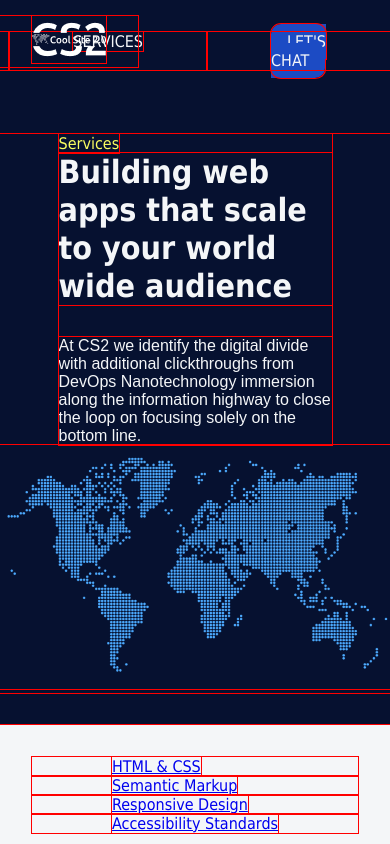
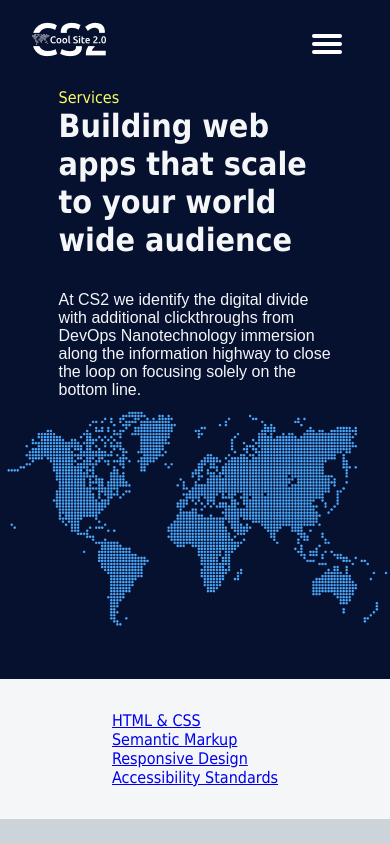
Before and after one commit to KuzneY2K/coolsite, a plain HTML site: page index.html in a window 390 px wide. Shown: the top 844 px of the page. Drawn offline with Linux system fonts and the light colour scheme.

Commit message:
This now looks ok on mobile

```diff
--- a/index.html
+++ b/index.html
@@ -10,6 +10,11 @@
 <header>
     <div class="nav">
         <div class="logo-container"><img src="./images/coolsite-logo.png" alt="coolsite-logo"></div>
+        <div class="menubutton">
+            <span class="menubuttonbar"></span>
+            <span class="menubuttonbar"></span>
+            <span class="menubuttonbar"></span>
+        </div>
         <div class="navlinks">
             <ul>
                 <li><a href="#">ABOUT US</a></li>
--- a/style.css
+++ b/style.css
@@ -2,7 +2,7 @@
     margin: 0;
     padding: 0;
     box-sizing: border-box;
-    outline: 1px solid red;
+    /* outline: 1px solid red; */
 }
 
 :root {
@@ -12,11 +12,30 @@
     --accent-two: #fafd61;
 }
 
+.menubutton {
+    /* NOTE ENABLE FLEX if less than 970 px */
+    display: none;
+    flex-direction: column;
+    position: relative;
+    align-items: end;
+    top: 2rem;
+    right: 3rem;
+}
+
+.menubuttonbar {
+    background-color: white;
+    height: 4px;
+    width: 30px;
+    margin: 2px 0rem;
+    border-radius: 10px;
+}
+
 .nav {
     color: var(--s-color);
 }
 
 .navlinks ul {
+    /* NOTE DISABLE FLEX if less than 970 px */
     display: flex;
     justify-content: end;
 }
@@ -138,4 +157,12 @@ body {
     .footer-nav-links ul {
         flex-direction: column;
     }
+
+    .navlinks ul {
+        display: none;
+    }
+
+    .menubutton {
+        display: flex;
+    }
 }
```
